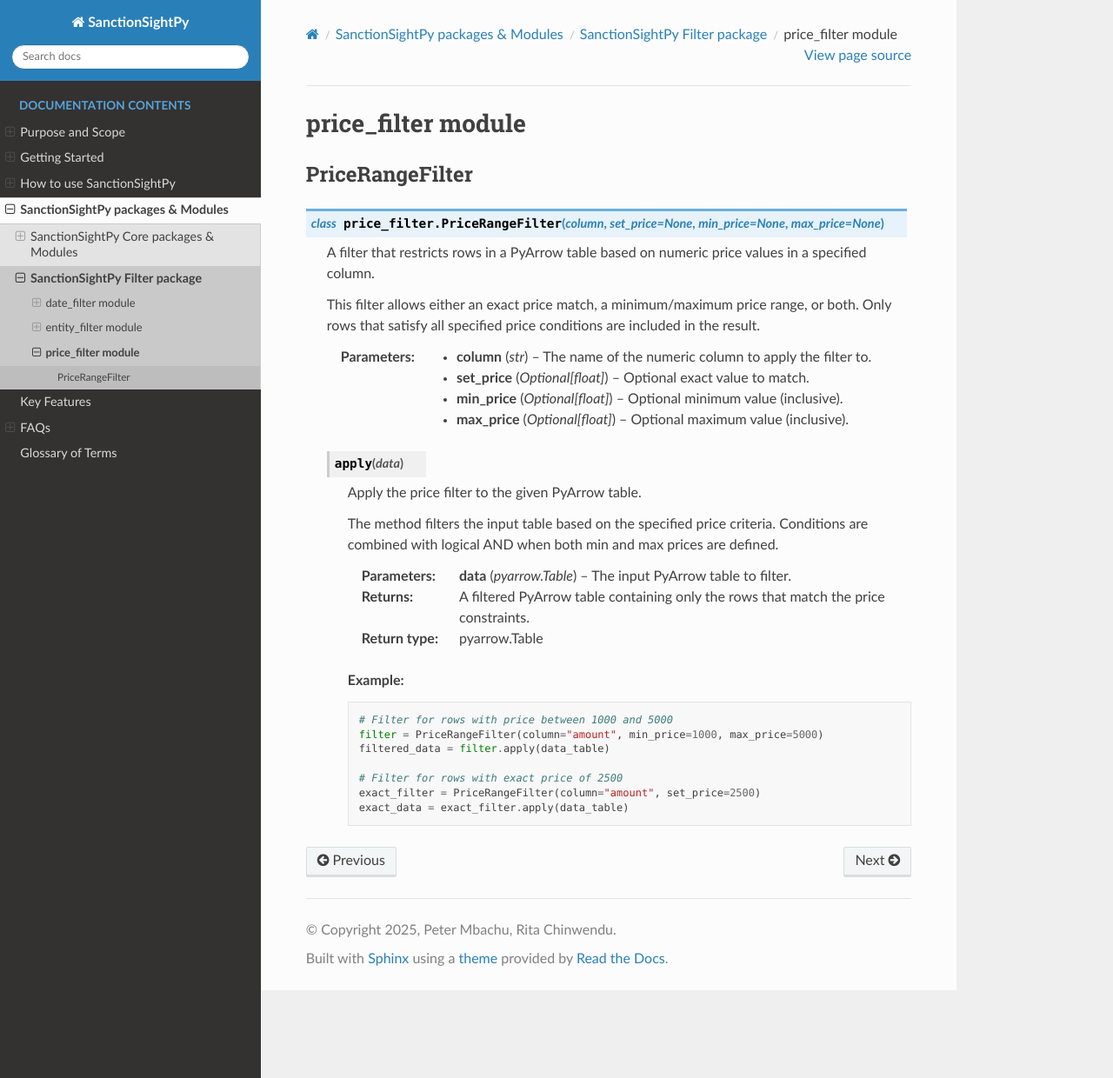
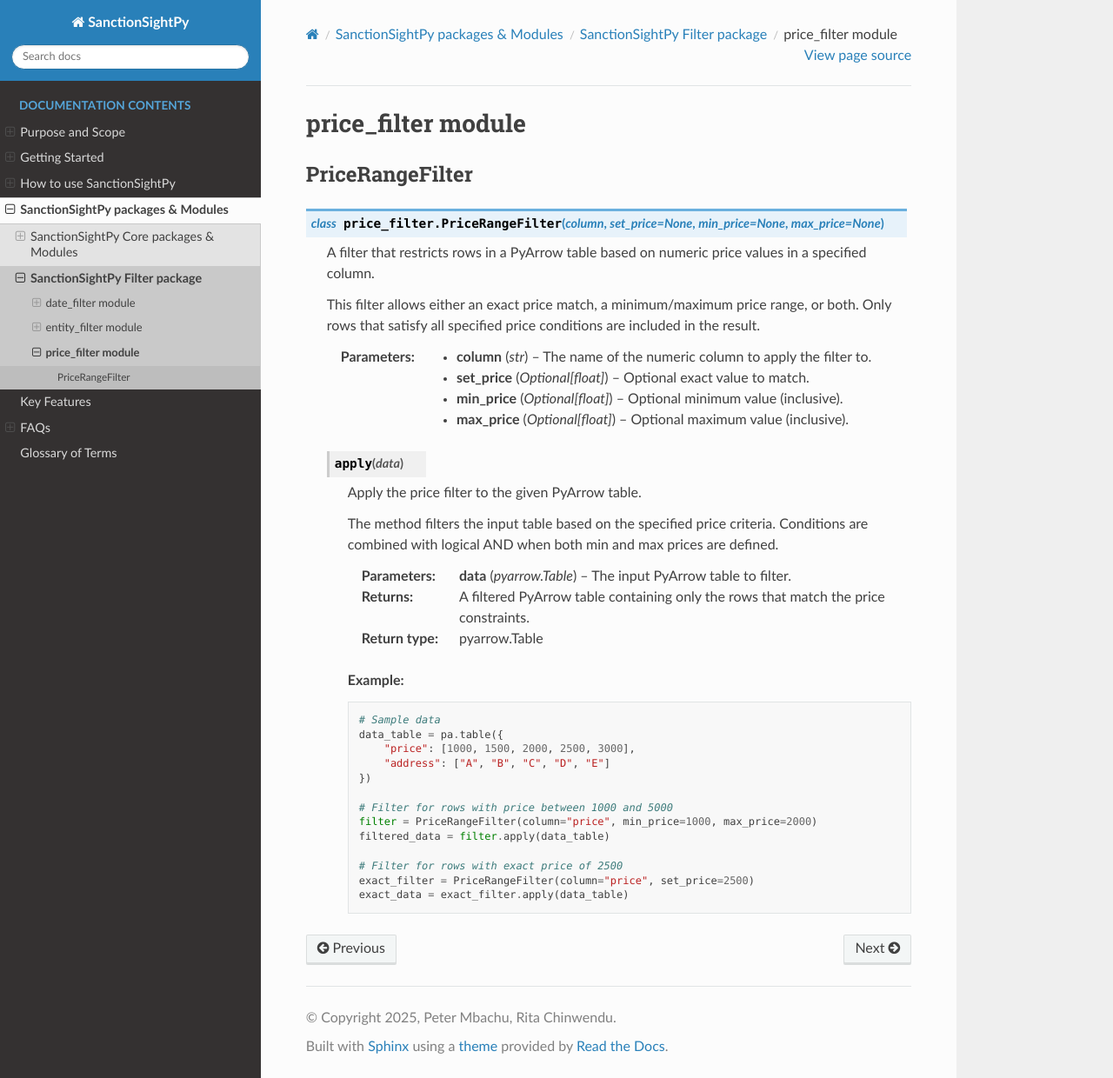
Before and after one commit to cla-bit/SanctionSightPy-Docs, a Sphinx documentation site: the page built from source/datadock.filters.price_filter.rst, in a window 1280 px wide and 1240 px high. Shown: the whole window at 87% size. Built offline with Sphinx 7.4.7 and the Read the Docs theme 3.1.0, drawn with Linux system fonts in a browser that asks for light colours.

Commit message:
Update datadock.filters.price_filter.rst

```diff
--- a/source/datadock.filters.price_filter.rst
+++ b/source/datadock.filters.price_filter.rst
@@ -40,10 +40,16 @@
 
         .. code-block:: python
 
+            # Sample data
+            data_table = pa.table({
+                "price": [1000, 1500, 2000, 2500, 3000],
+                "address": ["A", "B", "C", "D", "E"]
+            })
+
             # Filter for rows with price between 1000 and 5000
-            filter = PriceRangeFilter(column="amount", min_price=1000, max_price=5000)
+            filter = PriceRangeFilter(column="price", min_price=1000, max_price=2000)
             filtered_data = filter.apply(data_table)
 
             # Filter for rows with exact price of 2500
-            exact_filter = PriceRangeFilter(column="amount", set_price=2500)
+            exact_filter = PriceRangeFilter(column="price", set_price=2500)
             exact_data = exact_filter.apply(data_table)
```
